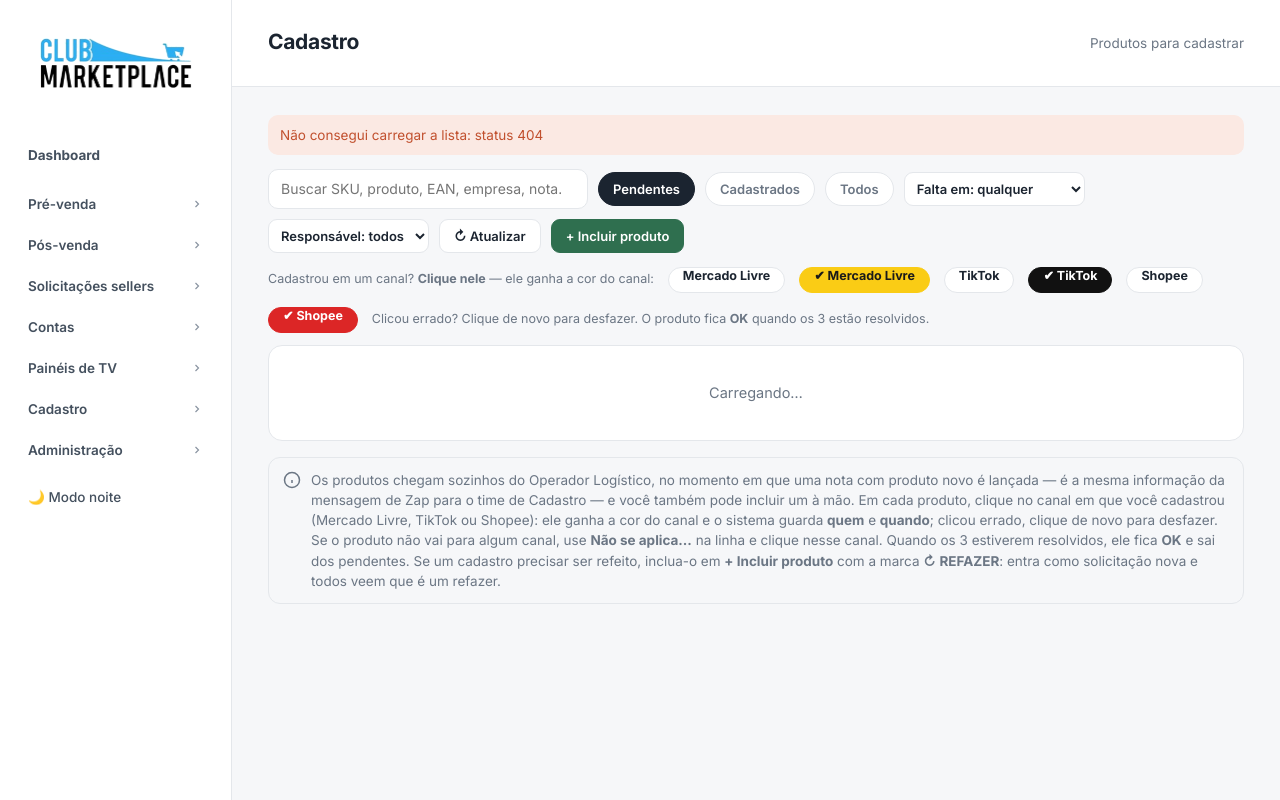
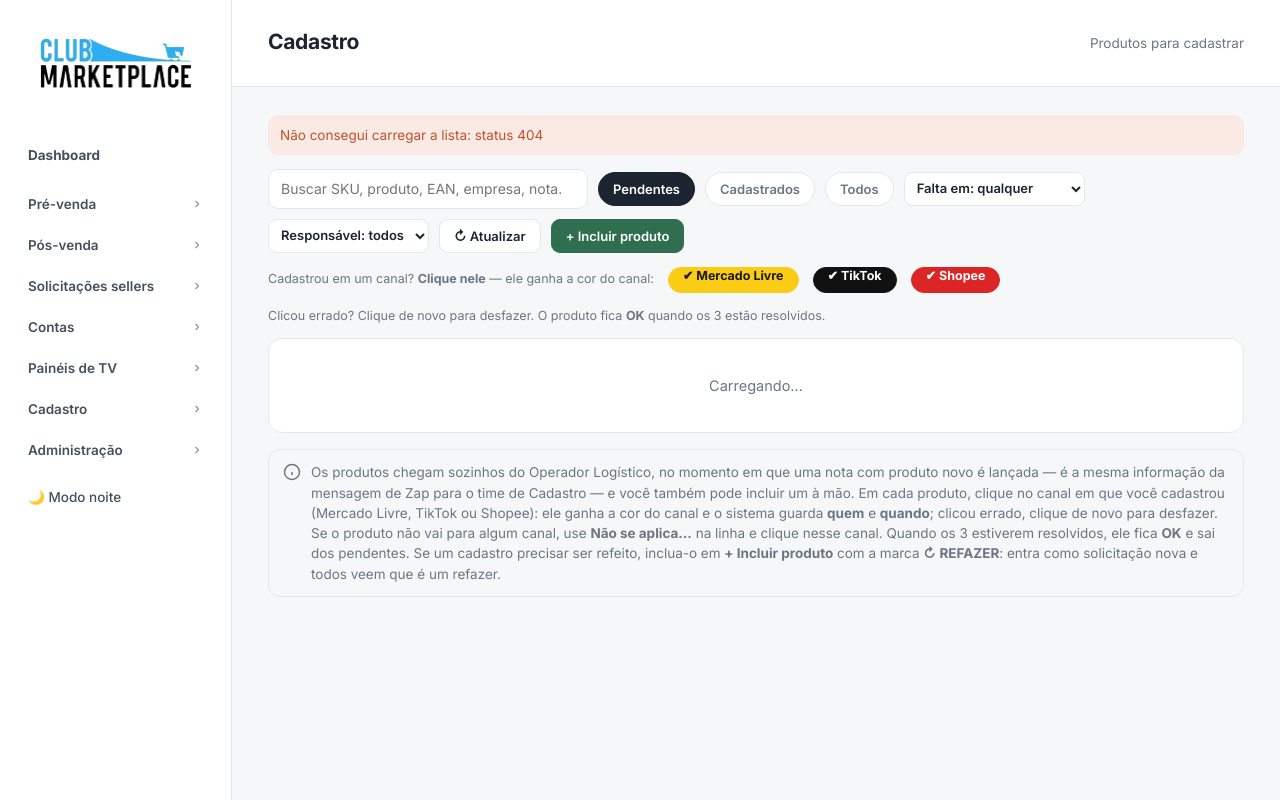
Before and after one commit to Clubmarketplace/club-dashboard, a Python web app: template app/templates/cadastro.html in a window 1280 px wide. Run offline with Jinja, Linux system fonts and the light colour scheme; the template is opened without the code that fills it, so the values that code supplies are empty.

Commit message:
Add files via upload

```diff
--- a/app/templates/cadastro.html
+++ b/app/templates/cadastro.html
@@ -219,9 +219,9 @@
 
         <div class="cd-legenda">
           <span>Cadastrou em um canal? <b>Clique nele</b> — ele ganha a cor do canal:</span>
-          <span class="cd-mp" style="height:26px;cursor:default;">Mercado Livre</span><span class="cd-mp cd-mp-feito cd-mp-ml" style="height:26px;cursor:default;">✔ Mercado Livre</span>
-          <span class="cd-mp" style="height:26px;cursor:default;">TikTok</span><span class="cd-mp cd-mp-feito cd-mp-tiktok" style="height:26px;cursor:default;">✔ TikTok</span>
-          <span class="cd-mp" style="height:26px;cursor:default;">Shopee</span><span class="cd-mp cd-mp-feito cd-mp-shopee" style="height:26px;cursor:default;">✔ Shopee</span>
+          <span class="cd-mp cd-mp-feito cd-mp-ml" style="height:26px;cursor:default;">✔ Mercado Livre</span>
+          <span class="cd-mp cd-mp-feito cd-mp-tiktok" style="height:26px;cursor:default;">✔ TikTok</span>
+          <span class="cd-mp cd-mp-feito cd-mp-shopee" style="height:26px;cursor:default;">✔ Shopee</span>
           <span>Clicou errado? Clique de novo para desfazer. O produto fica <b>OK</b> quando os 3 estão resolvidos.</span>
         </div>
 
```
